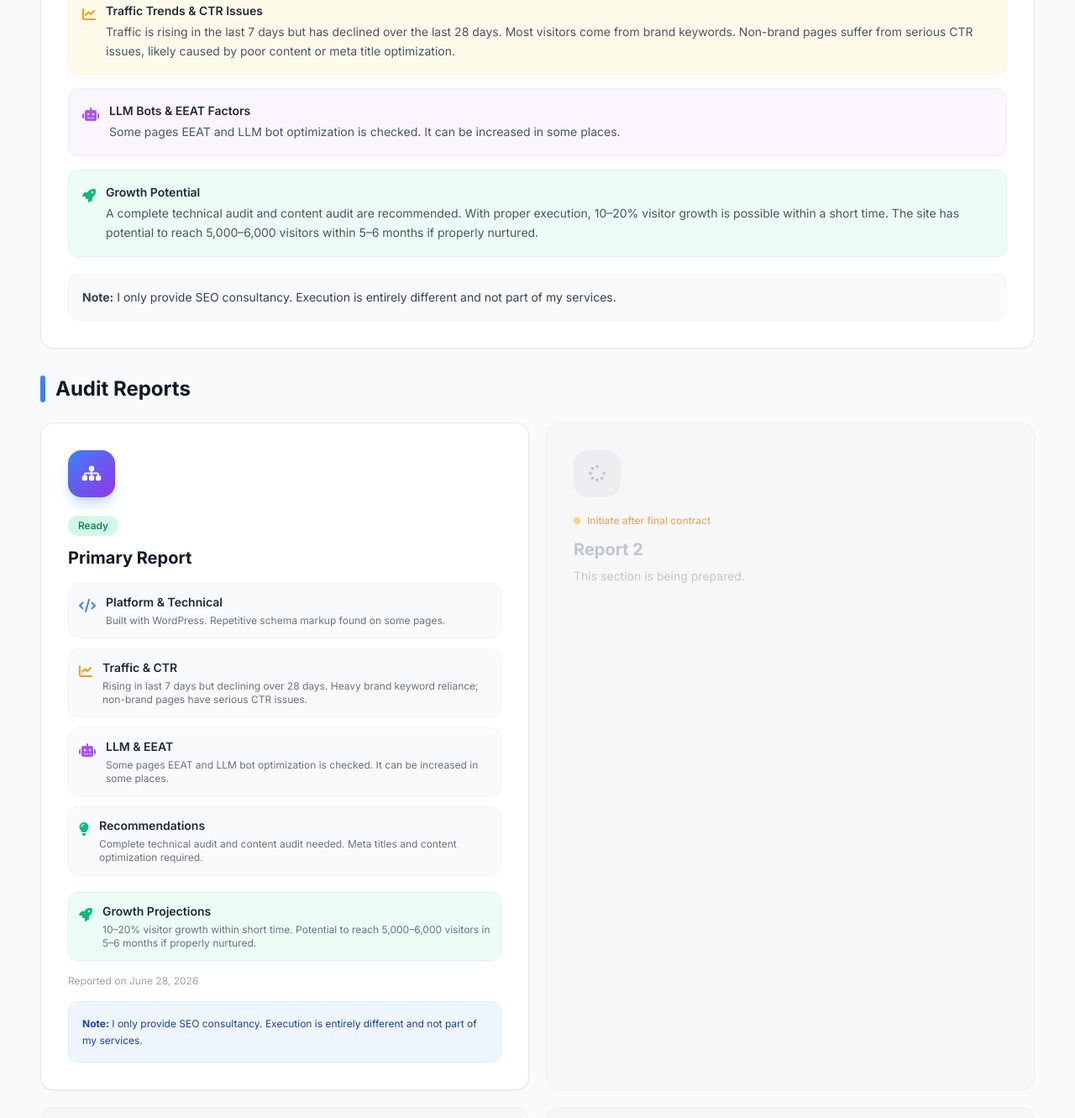
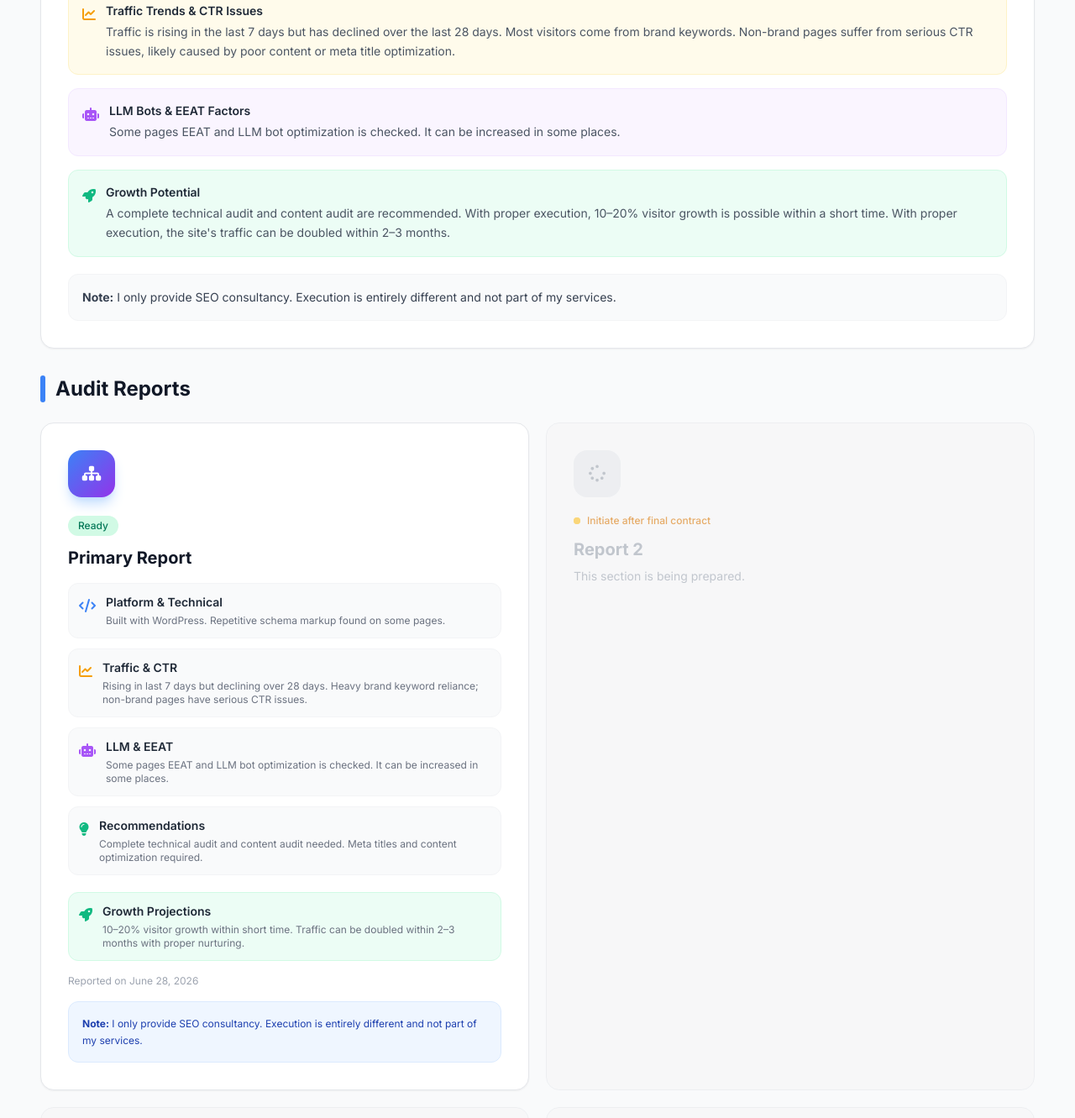
Before and after one commit to aouwalitshikkha/rsrresidential, a plain HTML site: page index.html in a window 1280 px wide. Shown: the part 912-2243 px from the top of the page at 84% size. Drawn offline with nearby package versions, Linux system fonts and the light colour scheme.

Commit message:
Update growth projection: double traffic in 2-3 months

```diff
--- a/index.html
+++ b/index.html
@@ -138,7 +138,7 @@
           <div class="mt-0.5 text-emerald-500 flex-shrink-0"><i class="fas fa-rocket"></i></div>
           <div>
             <h4 class="text-sm font-semibold text-gray-800">Growth Potential</h4>
-            <p class="text-sm text-gray-600 mt-1 leading-relaxed">A complete technical audit and content audit are recommended. With proper execution, 10–20% visitor growth is possible within a short time. The site has potential to reach 5,000–6,000 visitors within 5–6 months if properly nurtured.</p>
+            <p class="text-sm text-gray-600 mt-1 leading-relaxed">A complete technical audit and content audit are recommended. With proper execution, 10–20% visitor growth is possible within a short time. With proper execution, the site's traffic can be doubled within 2–3 months.</p>
           </div>
         </div>
       </div>
@@ -213,7 +213,7 @@
               <div class="mt-0.5 text-emerald-500"><i class="fas fa-rocket"></i></div>
               <div>
                 <h4 class="text-sm font-semibold text-gray-800">Growth Projections</h4>
-                <p class="text-xs text-gray-500 mt-1">10–20% visitor growth within short time. Potential to reach 5,000–6,000 visitors in 5–6 months if properly nurtured.</p>
+                <p class="text-xs text-gray-500 mt-1">10–20% visitor growth within short time. Traffic can be doubled within 2–3 months with proper nurturing.</p>
               </div>
             </div>
           </div>
```
